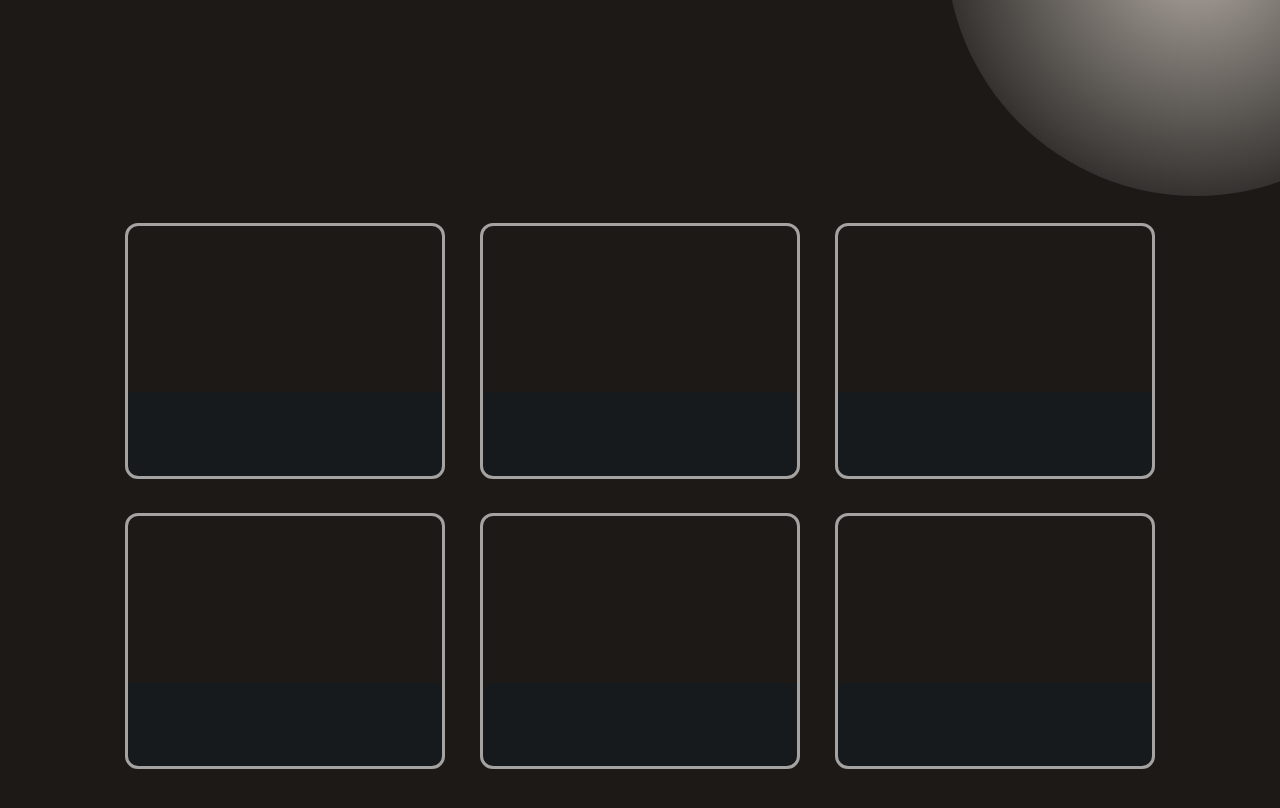
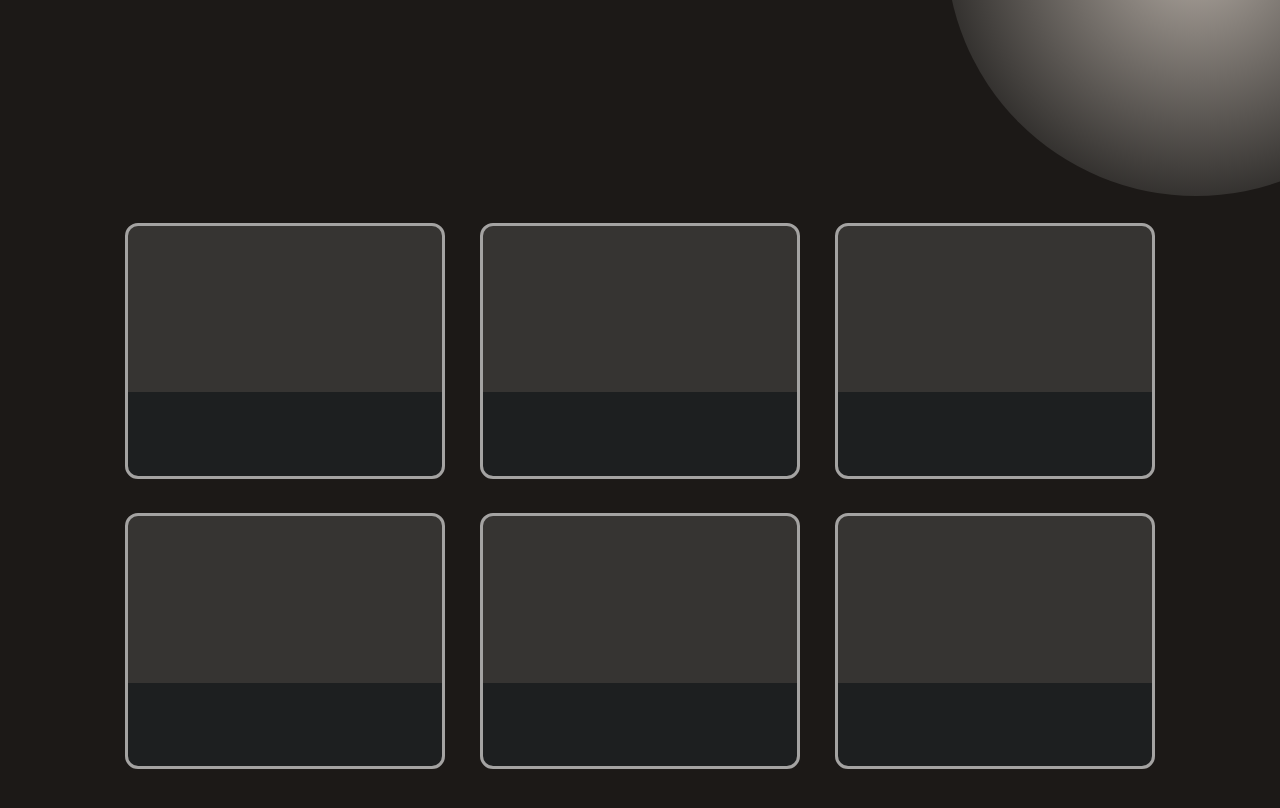
Before and after one commit to ChristianPNG/Portfolio-Website, a React (Create React App) app: page / in a window 1280 px wide. Shown: the part 704-1512 px from the top of the page. Built offline with nearby package versions, Linux system fonts and the light colour scheme.

Commit message:
small changes to shine effect

```diff
--- a/src/ComponentsCSS/Projects.css
+++ b/src/ComponentsCSS/Projects.css
@@ -17,7 +17,7 @@
 }
 .grid > div {
 	position: relative;
-	background-color: transparent;
+	background-color: rgb(54, 52, 50);
 	outline: 0.3ch solid rgba(255, 255, 255, 0.6);
 	border-radius: 1ch;
 	display: grid;
@@ -29,7 +29,7 @@
 }
 
 .grid > div > div:nth-child(2n) {
-	background-color: #171a1c;
+	background-color: #1d1f20;
 }
 
 img {
@@ -52,7 +52,7 @@ img {
 .grid > div:hover::before {
 	left: 330px;
 	width: 40%;
-	background: rgba(255, 255, 255, 0.2);
+	background: rgba(255, 255, 255, 0.3);
 }
 
 .grid > div:hover {
```
